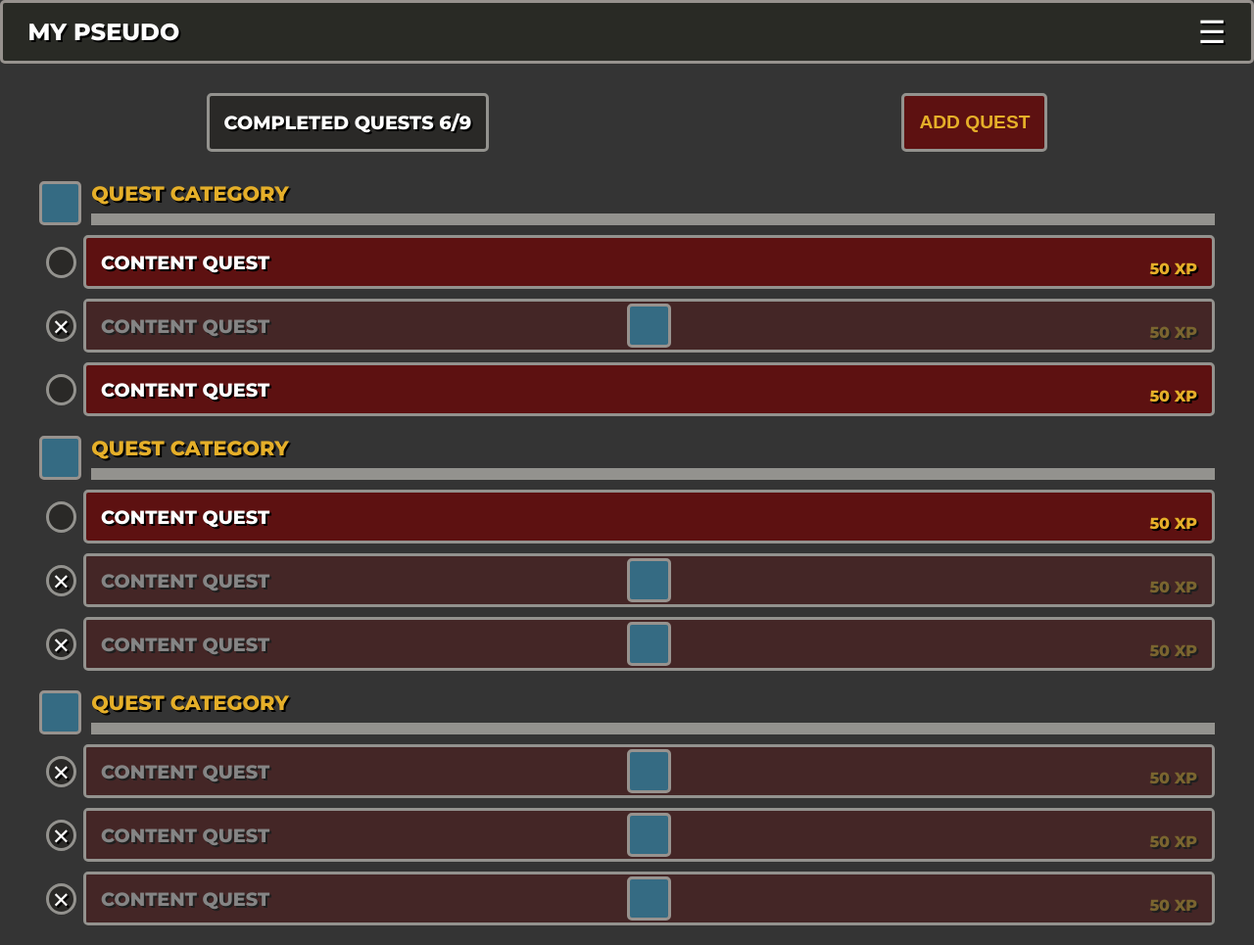
After one commit to 4netit2/quest-list, a PHP site: page /main-page.html in a window 1280 px wide. The commit adds this page. Shown: the whole page at 98% size. Run offline with PHP 8.4, Linux system fonts and the light colour scheme.

Commit message:
add main-page.html and update style.css

```diff
--- a/src/assets/css/style.css
+++ b/src/assets/css/style.css
@@ -1,4 +1,5 @@
 /* RESET */
+
 * {
     margin: 0;
     padding: 0;
@@ -6,6 +7,7 @@
 }
 
 /* GENERAL */
+
 body {
     background: #343434;
     font-family: 'Montserrat', sans-serif;
@@ -18,6 +20,7 @@ a {
 }
 
 /* MAIN NAV BAR */
+
 .main-nav {
     display: flex;
     background: #292a25;
@@ -39,9 +42,11 @@ a {
 }
 
 /* ICONS */
+
 .avatar-item,
 .gender-item,
-.class-item {
+.class-item,
+.quest-category-item{
     height: 45px;
     width: 45px;
     border: 3px solid #97928e;
@@ -63,6 +68,7 @@ a {
 }
 
 /* INPUT */
+
 input {
     font-size: 1.2em;
     background: #2a2927;
@@ -77,6 +83,7 @@ input:focus {
 }
 
 /* BUTTON */
+
 button:hover {
     cursor: pointer;
 }
@@ -84,6 +91,7 @@ button:hover {
 /* FULL WEBSITE SIGN */
 /* SIGN UP */
 /* ---------------------------------------- */
+
 .full-website-sign {
     width: 100%;
     background: #343434;
@@ -96,6 +104,7 @@ button:hover {
 }
 
 /* SECTION SIGN UP */
+
 .sign {
     background: #4b2e1e;
     border: 3px solid #93928e;
@@ -172,6 +181,7 @@ button:hover {
 
 /* SIGN IN */
 /* ---------------------------------------- */
+
 .tabs-sign-in {
     display: flex;
     border-bottom: 3px solid #93928e;
@@ -200,6 +210,7 @@ button:hover {
 
 /* CREATE CHARACTER */
 /* ---------------------------------------- */
+
 .content-character {
     width: 50%;
     min-width: 300px;
@@ -265,10 +276,125 @@ button:hover {
     color: #e5af29;
 }
 
+/* MAIN PAGE */
+/* ---------------------------------------- */
+
+.completed-quests {
+    display: flex;
+    justify-content: space-around;
+    margin: 30px 0;
+    text-transform: uppercase;
+}
+
+.completed-quests-number {
+    font-size: 1.2em;
+    background: #2a2927;
+    color: #fff;
+    border: 3px solid #93928e;
+    border-radius: 5px;
+    padding: 15px;
+}
+
+.button-add-quest{
+    border: 3px solid #93928e;
+    border-radius: 5px;
+    padding: 8px 15px;
+    text-transform: uppercase;
+    font-size: 1.2em;
+    font-weight: 800;
+    background: #5d1111;
+    color: #e5af29;
+}
+
+.quest-category-group{
+    margin:0 0 20px 0;
+}
+
+.quest-category-title-group{
+    display:flex;
+    margin: 5px 40px;
+}
+
+.quest-category-title{
+    text-transform: uppercase;
+    font-size: 1.3em;
+    font-weight: 800;
+    color: #e5af29;
+    border-bottom: 12px solid #93928e;
+    margin: 0 0 0 10px;
+    width:100%;
+}
+
+.content-quest-group{
+    display:flex;
+    margin: 10px 40px;
+}
+
+.quest-check{
+    width:32px;
+    height:32px;
+    background: #2a2927;
+    border: 3px solid #93928e;
+    border-radius: 50%;
+    margin:auto 7px;
+}
+
+.quest-check-crossed{
+    width: 32px;
+    height: 32px;
+    background: #2a2927;
+    border: 3px solid #93928e;
+    border-radius: 50%;
+    margin: auto 7px;
+    text-align: center;
+    color:#fff;
+    font-size: 1.4em;
+}
+
+.content-quest-title-group{
+    border: 3px solid #93928e;
+    border-radius: 5px;
+    padding: 8px 15px;
+    text-transform: uppercase;
+    font-weight: 800;
+    background: #5d1111;
+    color: #e5af29;
+    width:100%;
+    display:flex;
+    justify-content: space-between;
+    position:relative;
+    height:55px;
+}
+
+.content-quest-title{
+    font-size: 1.2em;
+    color: #fff;
+    text-transform: uppercase;
+    align-self:center;
+}
+
+.content-quest-xp{
+    font-size: 1em;
+    align-self: flex-end;
+}
+
+.content-quest-done{
+    position:absolute;
+    z-index: 1;
+    background: rgba(52, 52, 52, 0.6);
+    width:100%;
+    height: 100%;
+    top:0.3px;
+    left:0.3px;
+    display: flex;
+    justify-content: center;
+    align-items: center;
+}
 
 /* RESPONSIVE < 1024 PX MEDIUM */
 /* ---------------------------------------- */
 /* ---------------------------------------- */
+
 @media screen and (max-width: 1024px) {
     /* FULL WEBSITE CHARACTER */
     .content-character {
@@ -280,6 +406,7 @@ button:hover {
 /* RESPONSIVE < 480 PX MOBILE */
 /* ---------------------------------------- */
 /* ---------------------------------------- */
+
 @media screen and (max-width: 480px) {
     /* FULL WEBSITE SIGN */
     /* CONTENT SIGN */
--- /dev/null
+++ b/src/main-page.html
@@ -0,0 +1,138 @@
+<!DOCTYPE html>
+<html lang="en">
+  <head>
+    <meta charset="utf-8">
+    <title>Quests List - Main Page</title>
+    <link rel="stylesheet" href="assets/css/style.css">
+    <!-- Google Fonts -->
+    <link href="https://fonts.googleapis.com/css?family=Montserrat:400,800" rel="stylesheet">
+  </head>
+  <body>
+    <!-- FULL WEBSITE MAIN PAGE -->
+    <div class="full-website-main-page">
+      <!-- MAIN NAV BAR -->
+      <nav class="main-nav">
+        <!-- Character Pseudo -->
+        <div class="character-pseudo">
+          <h1>My Pseudo</h1>
+        </div>
+        <!-- Menu Icon -->
+        <div class="menu-icon">
+          <a href="javascript:void(0);">&#9776;</a>
+        </div>
+      </nav>
+      <!-- CONTENT MAIN PAGE -->
+      <div class="content-main-page">
+        <!-- HEADER -->
+        <header>
+            <div class="completed-quests">
+                <h3 class="completed-quests-number">completed quests 6/9</h3>
+                <button class="button-add-quest">add quest</button>
+            </div>
+            <div class="quest-category-group">
+                <div class="quest-category-title-group">
+                    <div class="quest-category-item"></div>
+                    <h4 class="quest-category-title">quest category</h4>
+                </div>
+                <div class="content-quest-group">
+                    <div class="quest-check"></div>
+                    <div class="content-quest-title-group">
+                        <p class="content-quest-title">content quest</p>
+                        <div class="content-quest-xp">50 xp</div>
+                    </div>
+                </div>
+                <div class="content-quest-group">
+                    <div class="quest-check-crossed">&#10005;</div>
+                    <div class="content-quest-title-group">
+                        <p class="content-quest-title">content quest</p>
+                        <div class="content-quest-xp">50 xp</div>
+                        <div class="content-quest-done">
+                            <div class="class-item"></div>
+                        </div>
+                    </div>
+                </div>
+                <div class="content-quest-group">
+                    <div class="quest-check"></div>
+                    <div class="content-quest-title-group">
+                        <p class="content-quest-title">content quest</p>
+                        <div class="content-quest-xp">50 xp</div>
+                    </div>
+                </div>
+            </div> <!-- END of .quest-category-group -->
+            <div class="quest-category-group">
+                <div class="quest-category-title-group">
+                    <div class="quest-category-item"></div>
+                    <h4 class="quest-category-title">quest category</h4>
+                </div>
+                <div class="content-quest-group">
+                    <div class="quest-check"></div>
+                    <div class="content-quest-title-group">
+                        <p class="content-quest-title">content quest</p>
+                        <div class="content-quest-xp">50 xp</div>
+                    </div>
+                </div>
+                <div class="content-quest-group">
+                    <div class="quest-check-crossed">&#10005;</div>
+                    <div class="content-quest-title-group">
+                        <p class="content-quest-title">content quest</p>
+                        <div class="content-quest-xp">50 xp</div>
+                        <div class="content-quest-done">
+                            <div class="class-item"></div>
+                        </div>
+                    </div>
+                </div>
+                <div class="content-quest-group">
+                    <div class="quest-check-crossed">&#10005;</div>
+                    <div class="content-quest-title-group">
+                        <p class="content-quest-title">content quest</p>
+                        <div class="content-quest-xp">50 xp</div>
+                        <div class="content-quest-done">
+                            <div class="class-item"></div>
+                        </div>
+                    </div>
+                </div>
+            </div> <!-- END of .quest-category-group -->
+            <div class="quest-category-group">
+                <div class="quest-category-title-group">
+                    <div class="quest-category-item"></div>
+                    <h4 class="quest-category-title">quest category</h4>
+                </div>
+                <div class="content-quest-group">
+                    <div class="quest-check-crossed">&#10005;</div>
+                    <div class="content-quest-title-group">
+                        <p class="content-quest-title">content quest</p>
+                        <div class="content-quest-xp">50 xp</div>
+                        <div class="content-quest-done">
+                            <div class="class-item"></div>
+                        </div>
+                    </div>
+                </div>
+                <div class="content-quest-group">
+                    <div class="quest-check-crossed">&#10005;</div>
+                    <div class="content-quest-title-group">
+                        <p class="content-quest-title">content quest</p>
+                        <div class="content-quest-xp">50 xp</div>
+                        <div class="content-quest-done">
+                            <div class="class-item"></div>
+                        </div>
+                    </div>
+                </div>
+                <div class="content-quest-group">
+                    <div class="quest-check-crossed">&#10005;</div>
+                    <div class="content-quest-title-group">
+                        <p class="content-quest-title">content quest</p>
+                        <div class="content-quest-xp">50 xp</div>
+                        <div class="content-quest-done">
+                            <div class="class-item"></div>
+                        </div>
+                    </div>
+                </div>
+            </div> <!-- END of .quest-category-group -->
+        </header>
+      </div>
+    </div> <!-- FULL WEBSITE MAIN PAGE -->
+
+  <!-- Link to the main script -->
+  <script src="assets/js/main.js"></script>
+  </body>
+</html>
```
Also changed, not shown: 1 other file. Lines whose indentation alone changed are shown as unchanged.
